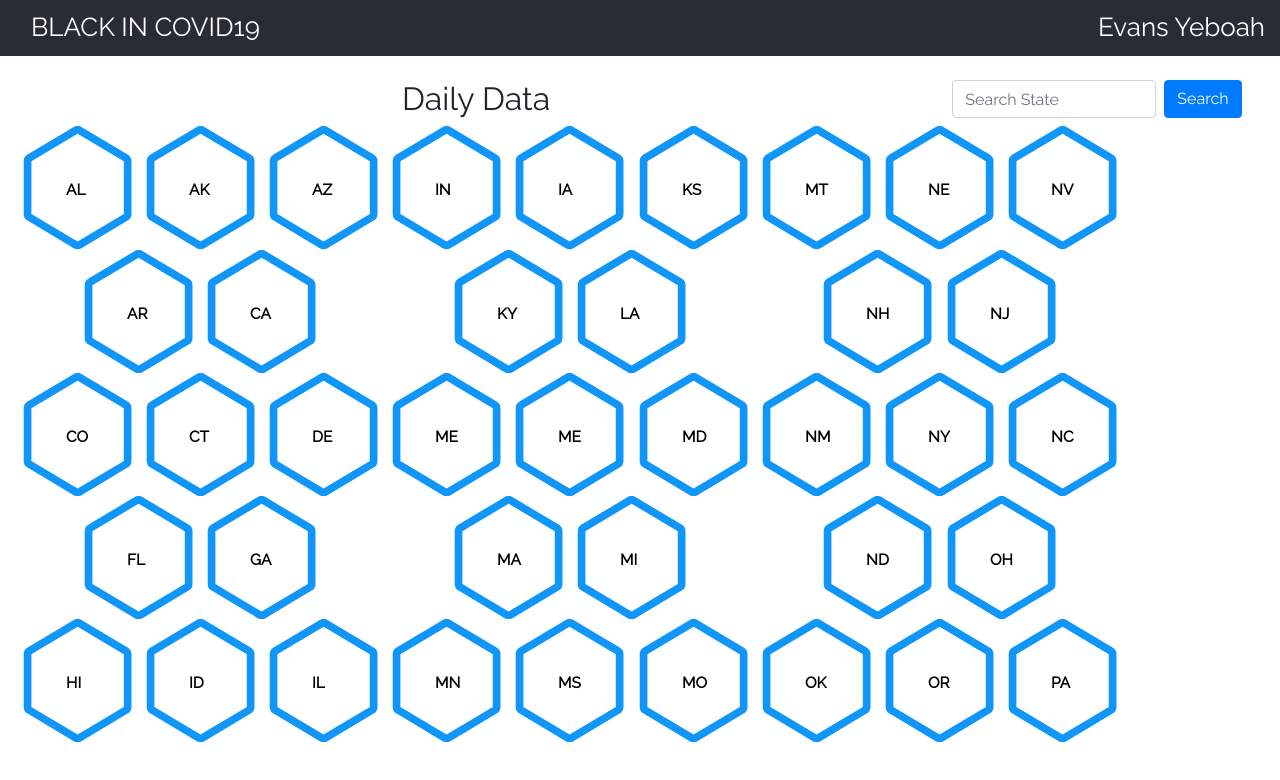
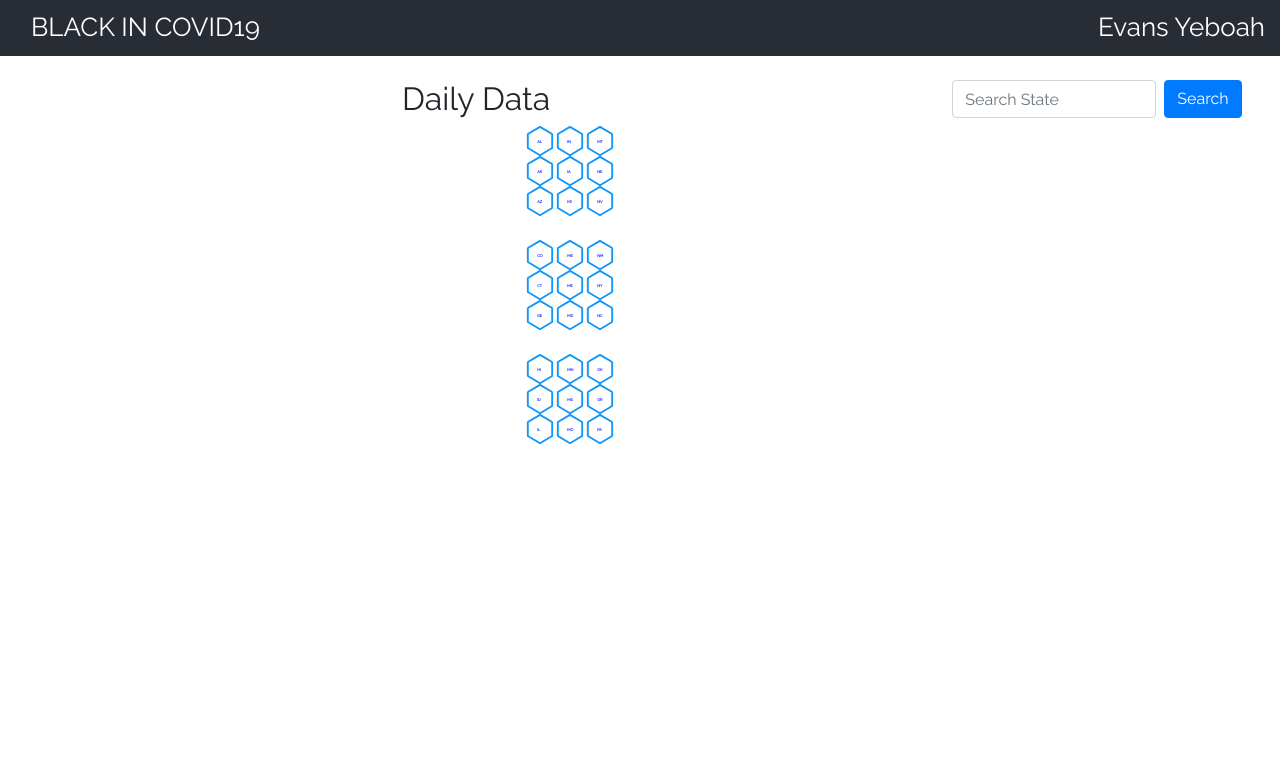
Before and after one commit to eyeboah369/black-in-covid19, a React (Create React App) app: page /COVID19 in a window 1280 px wide. Shown: the top 780 px of the page. Built offline with nearby package versions, Linux system fonts and the light colour scheme; no server answers.

Commit message:
Added sizing options

```diff
--- a/src/components/StateIcon.js
+++ b/src/components/StateIcon.js
@@ -32,8 +32,8 @@ const useData = (props) => {
         delay={{ show: 250, hide: 250 }}
         overlay={useData(props.name)}>
        {/*} <button type="button" data-container="body" data-toggle="popover" data-placement="top" data-content="hey there" style={{backgroundColor: "white", borderStyle: "none" }}> */}
-          <svg class="bi bi-hexagon" width="7.7em" height="7.7em" style={{color: '#1096F9'}} viewBox="0 0 16 16" fill="currentColor" xmlns="http://www.w3.org/2000/svg" >
-            <text x="6.5" y="9" fill="black" style={{fontSize: 2, fontWeight: "bold"}}>{props.name}</text>
+          <svg class="bi bi-hexagon-fill" width={props.width} height={props.height} style={{color: '#1096F9'}} viewBox="0 0 16 16" fill="currentColor" xmlns="http://www.w3.org/2000/svg" >
+            <text x="6.5" y="9" fill="blue" style={{fontSize: 2, fontWeight: "bold"}}>{props.name}</text>
 
           <path fill-rule="evenodd" d="M14 4.577L8 1 2 4.577v6.846L8 15l6-3.577V4.577zM8.5.134a1 1 0 0 0-1 0l-6 3.577a1 1 0 0 0-.5.866v6.846a1 1 0 0 0 .5.866l6 3.577a1 1 0 0 0 1 0l6-3.577a1 1 0 0 0 .5-.866V4.577a1 1 0 0 0-.5-.866L8.5.134z"/>
         </svg>
```
